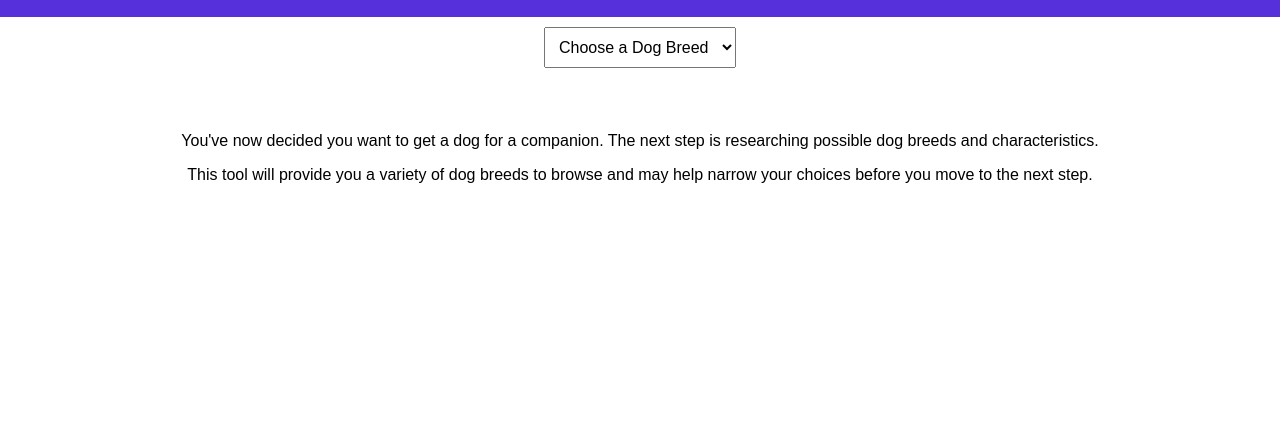
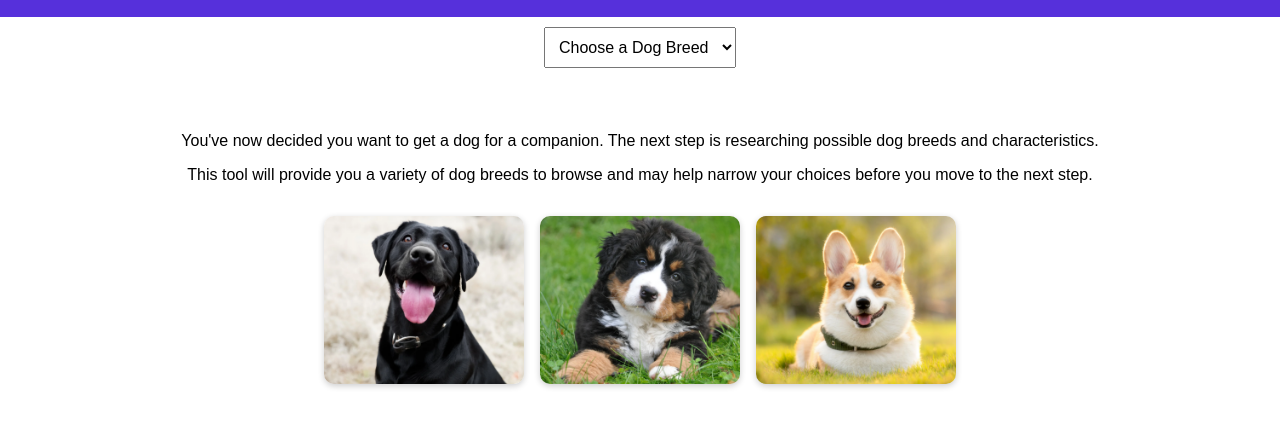
Before and after one commit to DaeGrodin/Dog-e-dex_Dog-Companion-Selection-Tool_Version-2, a website: page public/index.html in a window 1280 px wide. Shown: the part 156-582 px from the top of the page. Drawn offline with Linux system fonts and the light colour scheme.

Commit message:
added images to landing pages and updated css files

```diff
--- a/public/css/style.css
+++ b/public/css/style.css
@@ -57,3 +57,17 @@ select {
   margin-top: 20px;
   font-size: 1.5rem;
 }
+
+.landing-images {
+  display: flex;
+  justify-content: center;
+  gap: 1rem;
+  margin-top: 2rem;
+  flex-wrap: wrap;
+}
+
+.landing-images img {
+  max-width: 200px;
+  border-radius: 10px;
+  box-shadow: 0 2px 6px rgba(0,0,0,0.2);
+}
--- a/public/index.html
+++ b/public/index.html
@@ -41,6 +41,15 @@
             and may help narrow your choices before you move to the next step.
        </p>
     </section>
-      <script src="./js/main.js"></script>
+
+    <section class="landing-images">
+        <img src="images/black-lab.png" alt="Black Lab">
+        <img src="images/doodle-puppy.png" alt="Doodle Puppy">
+        <img src="images/corgi.png" alt="Corgi">
+    </section>
+
+    </main>
+
+    <script src="./js/main.js"></script>
 </body>
 </html>
```
Also changed, not shown: public/images/Black-lab.png (added), public/images/Corgi.png (added), public/images/Doodle-puppy.png (added).
